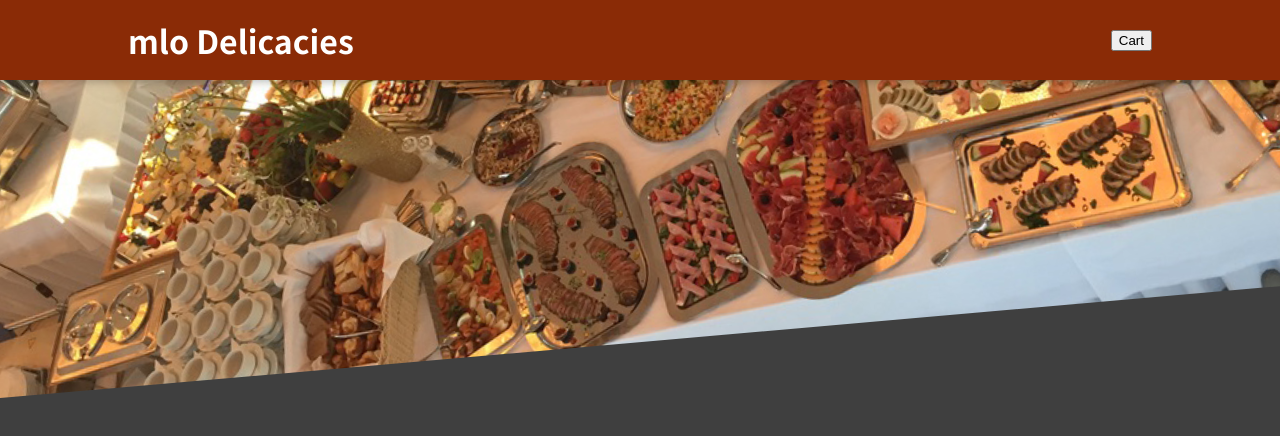
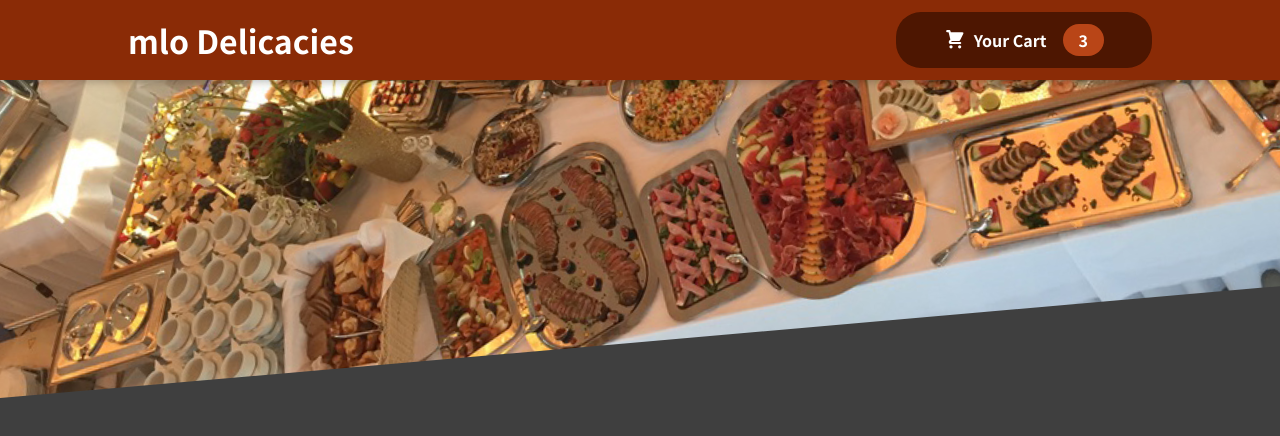
Before and after one commit to David-mwendwa/food-order-app-v1, a React (Create React App) app: page / in a window 1280 px wide. Shown: the top 436 px of the page. Built offline with nearby package versions, Linux system fonts and the light colour scheme.

Commit message:
add cart_button component

```diff
--- /dev/null
+++ b/src/components/Cart/CartIcon.js
@@ -0,0 +1,12 @@
+const CartIcon = () => {
+  return (
+    <svg
+      xmlns='http://www.w3.org/2000/svg'
+      viewBox='0 0 20 20'
+      fill='currentColor'>
+      <path d='M3 1a1 1 0 000 2h1.22l.305 1.222a.997.997 0 00.01.042l1.358 5.43-.893.892C3.74 11.846 4.632 14 6.414 14H15a1 1 0 000-2H6.414l1-1H14a1 1 0 00.894-.553l3-6A1 1 0 0017 3H6.28l-.31-1.243A1 1 0 005 1H3zM16 16.5a1.5 1.5 0 11-3 0 1.5 1.5 0 013 0zM6.5 18a1.5 1.5 0 100-3 1.5 1.5 0 000 3z' />
+    </svg>
+  );
+};
+
+export default CartIcon;
--- a/src/components/Layout/Header.js
+++ b/src/components/Layout/Header.js
@@ -2,14 +2,15 @@
 
 import mealsImage from '../../assets/meals.jpg';
 
-import classes from './Header.module.css'
+import classes from './Header.module.css';
+import HeaderCartButton from './HeaderCartButton';
 
 const Header = (props) => {
   return (
     <React.Fragment>
       <header className={classes.header}>
         <h1>mlo Delicacies</h1>
-        <button>Cart</button>
+        <HeaderCartButton />
       </header>
       <div className={classes['main-image']}>
         <img src={mealsImage} alt='A table full of delicious foods' />
--- /dev/null
+++ b/src/components/Layout/HeaderCartButton.js
@@ -0,0 +1,18 @@
+import React from 'react';
+import CartIcon from '../Cart/CartIcon';
+
+import classes from './HeaderCartButton.module.css';
+
+const HeaderCartButton = () => {
+  return (
+    <button className={classes.button}>
+      <span className={classes.icon}>
+        <CartIcon />
+      </span>
+      <span>Your Cart</span>
+      <span className={classes.badge}>3</span>
+    </button>
+  );
+};
+
+export default HeaderCartButton;
--- /dev/null
+++ b/src/components/Layout/HeaderCartButton.module.css
@@ -0,0 +1,59 @@
+.button {
+  cursor: pointer;
+  font: inherit;
+  border: none;
+  background-color: #4d1601;
+  color: white;
+  padding: 0.75rem 3rem;
+  display: flex;
+  justify-content: space-around;
+  align-items: center;
+  border-radius: 25px;
+  font-weight: bold;
+}
+
+.button:hover,
+.button:active {
+  background-color: #2c0d00;
+}
+
+.icon {
+  width: 1.35rem;
+  height: 1.35rem;
+  margin-right: 0.5rem;
+}
+
+.badge {
+  background-color: #b94517;
+  padding: 0.25rem 1rem;
+  border-radius: 25px;
+  margin-left: 1rem;
+  font-weight: bold;
+}
+
+.button:hover .badge,
+.button:active .badge {
+  background-color: #92320c;
+}
+
+.bump {
+  animation: bump 300ms ease-out;
+}
+
+@keyframes bump {
+  0% {
+    transform: scale(1);
+  }
+  10% {
+    transform: scale(0.9);
+  }
+  30% {
+    transform: scale(1.1);
+  }
+  50% {
+    transform: scale(1.15);
+  }
+  100% {
+    transform: scale(1);
+  }
+}
```
